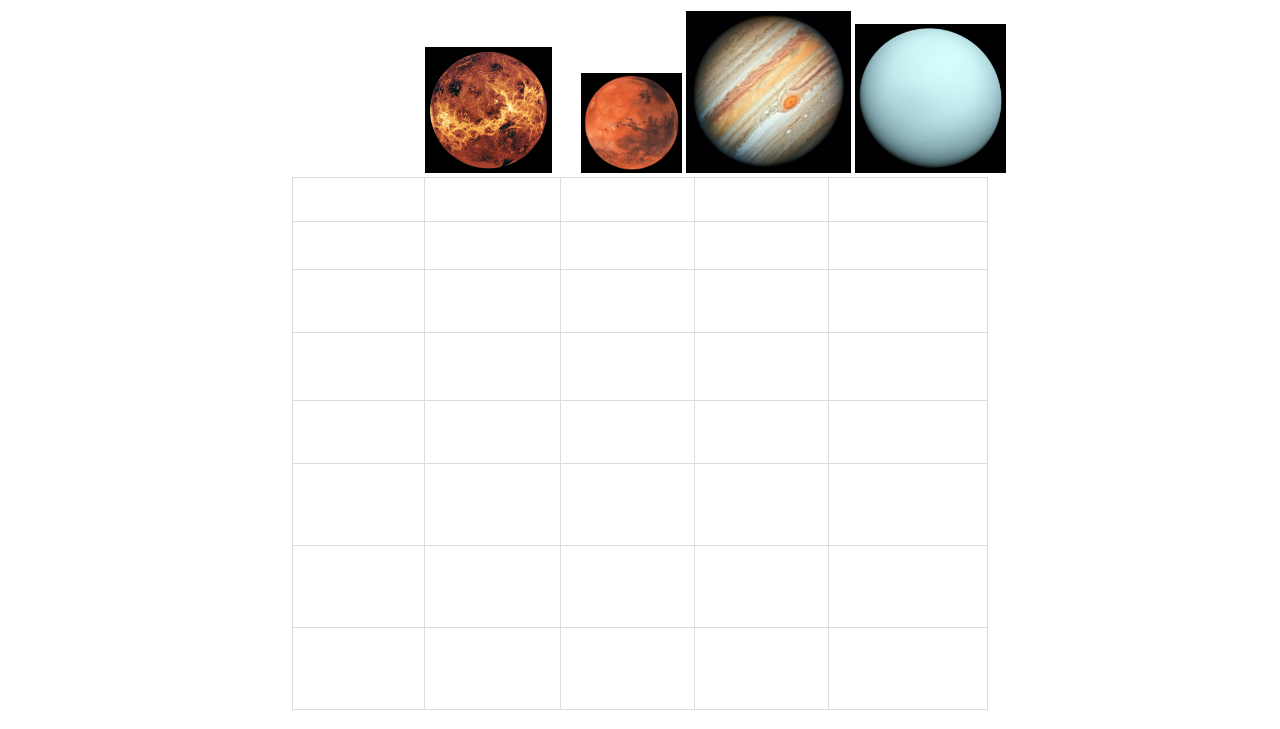
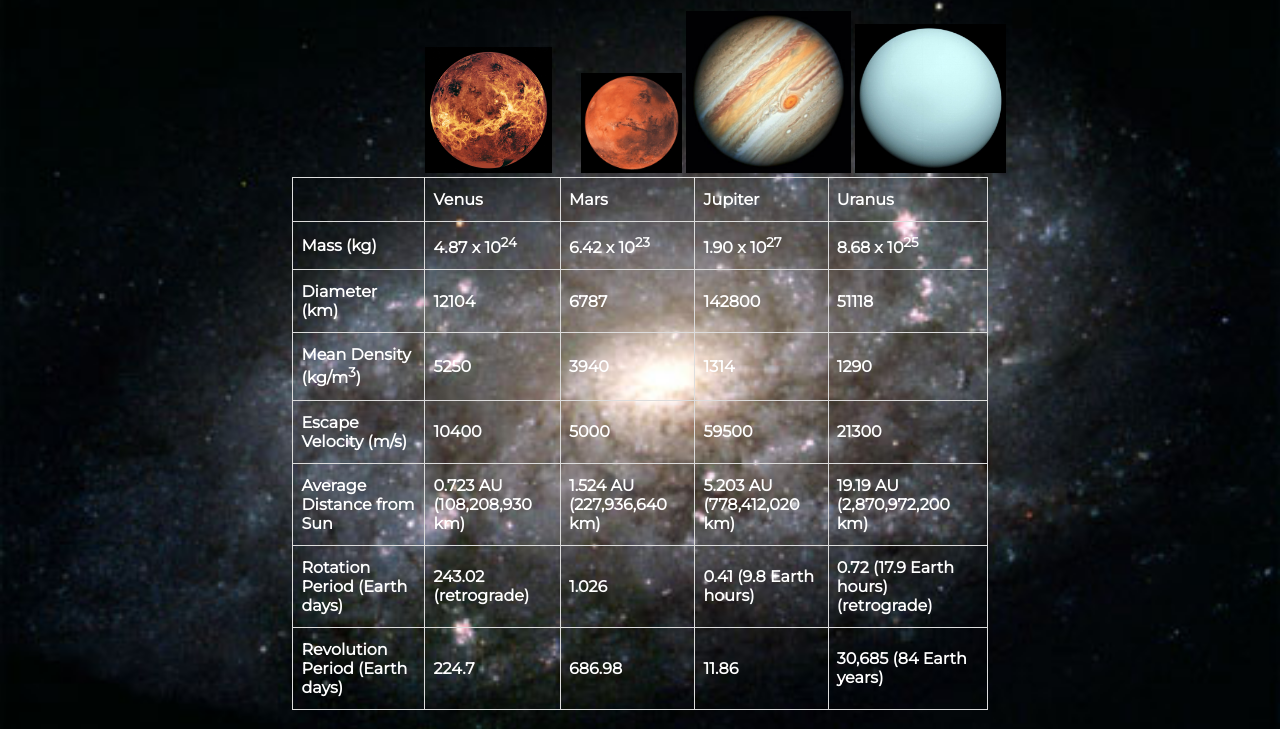
Before and after one commit to msoto6/Lab5, a plain HTML site: page index.html in a window 1280 px wide. Shown: the part 71-800 px from the top of the page. Drawn offline with Linux system fonts and the light colour scheme.

Commit message:
Update style.css

```diff
--- a/style.css
+++ b/style.css
@@ -1,5 +1,5 @@
 .background {
-	background-image: url("images/milkyway.jpg");
+	background-image: url("media/milkyway.jpg");
 	background-size: cover;
 }
 body {
```
